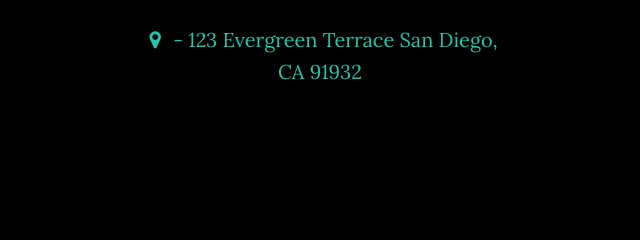
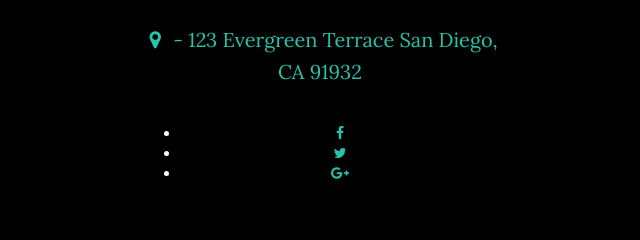
Before and after one commit to marceux/template-grayscale, a website: page index.html in a window 1280 px wide. Shown: the part 2180-2420 px from the top of the page, 125-765 px from the left. Drawn offline with nearby package versions, Linux system fonts and the light colour scheme; some packages are replaced by stand-ins of ours.

Commit message:
Re-added Social Icons for under contact

```diff
--- a/index.html
+++ b/index.html
@@ -115,6 +115,11 @@
                                 </a>
                             </p>
                         </address>
+                        <ul>
+                            <li class="social-icon"><a href="#"><i class="fa fa-facebook fa-fw"></i></a></li>
+                            <li class="social-icon"><a href="#"><i class="fa fa-twitter fa-fw"></i></a></li>
+                            <li class="social-icon"><a href="#"><i class="fa fa-google-plus fa-fw"></i></a></li>
+                        </ul>
                     </div>
                     <div class="col-lg-6">
                         <form class="form">
```
